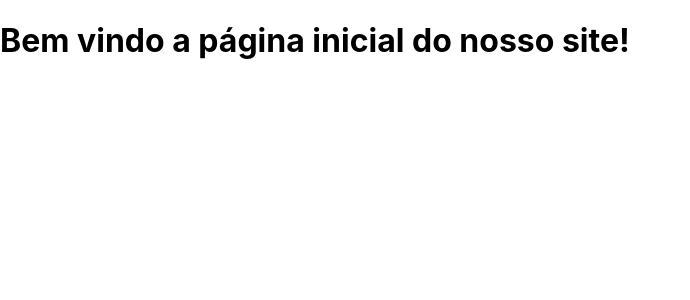
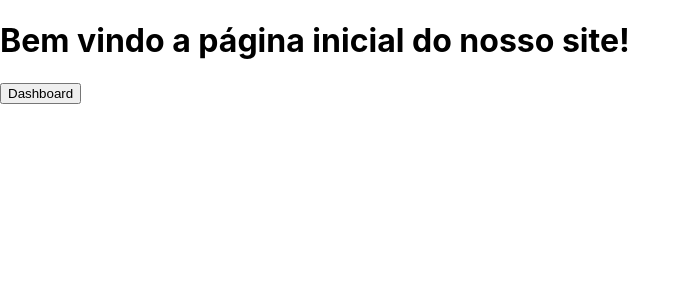
Before and after one commit to janio-dev/dashboard-spa, a Next.js app: page / in a window 1280 px wide. Shown: the top 300 px of the page, without its empty margins (0-690 px from the left). Built offline with nearby package versions, Linux system fonts and the light colour scheme.

Commit message:
feat: adicionado botão para clicar e ir ao dashboard só para testes

```diff
--- a/pages/index.js
+++ b/pages/index.js
@@ -1,4 +1,5 @@
 import Head from 'next/head'
+import Link from 'next/link'
 
 export default function Home() {
   return (
@@ -10,6 +11,9 @@ export default function Home() {
     </Head>
     <div>
       <h1>Bem vindo a página inicial do nosso site!</h1>
+      <Link href="/dashboard/categoria">
+      <button>Dashboard</button>
+      </Link>
     </div>
     </>
   )
```
Also changed, not shown: Components/header/header.js (added), Components/header/style.module.css (added).
